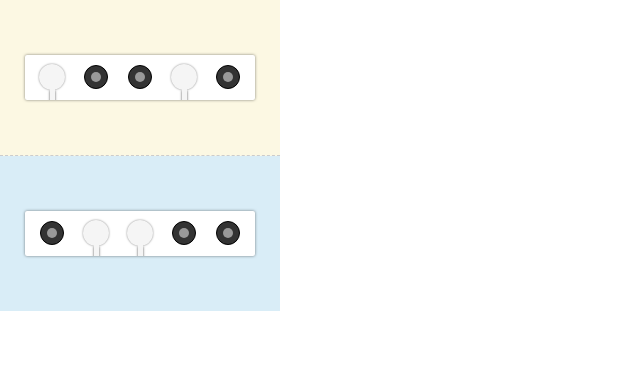
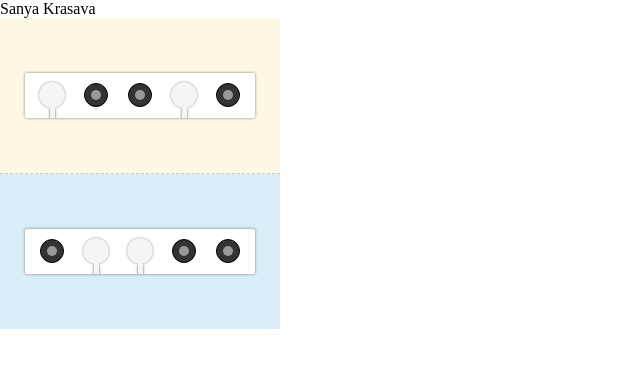
Before and after one commit to alexlazarovski-zz/selectors-page-examples, a plain HTML site: page index.html in a window 1280 px wide. Shown: the whole page, without its empty margins (0-640 px from the left). Drawn offline with Linux system fonts and the light colour scheme.

Commit message:
For Sanya commit

```diff
--- a/index.html
+++ b/index.html
@@ -6,6 +6,7 @@
         <link href="style.css" rel="stylesheet">
     </head>
     <body>
+        Sanya Krasava
         <div class="shooter-1">
             <ul class="target">
                 <li>
```
